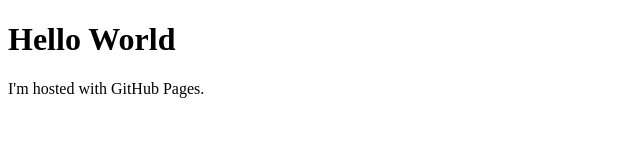
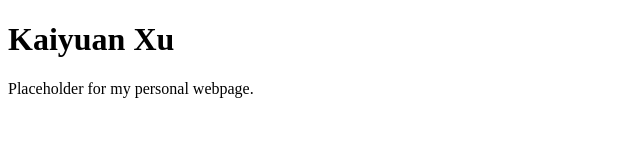
Before and after one commit to XUnewgame/XUnewgame.github.io, a plain HTML site: page index.html in a window 1280 px wide. Shown: the whole page, without its empty margins (0-640 px from the left). Drawn offline with Linux system fonts and the light colour scheme.

Commit message:
Update index.html

```diff
--- a/index.html
+++ b/index.html
@@ -1,7 +1,7 @@
 <!DOCTYPE html>
 <html>
 <body>
-<h1>Hello World</h1>
-<p>I'm hosted with GitHub Pages.</p>
+<h1>Kaiyuan Xu</h1>
+<p>Placeholder for my personal webpage.</p>
 </body>
 </html>
```
